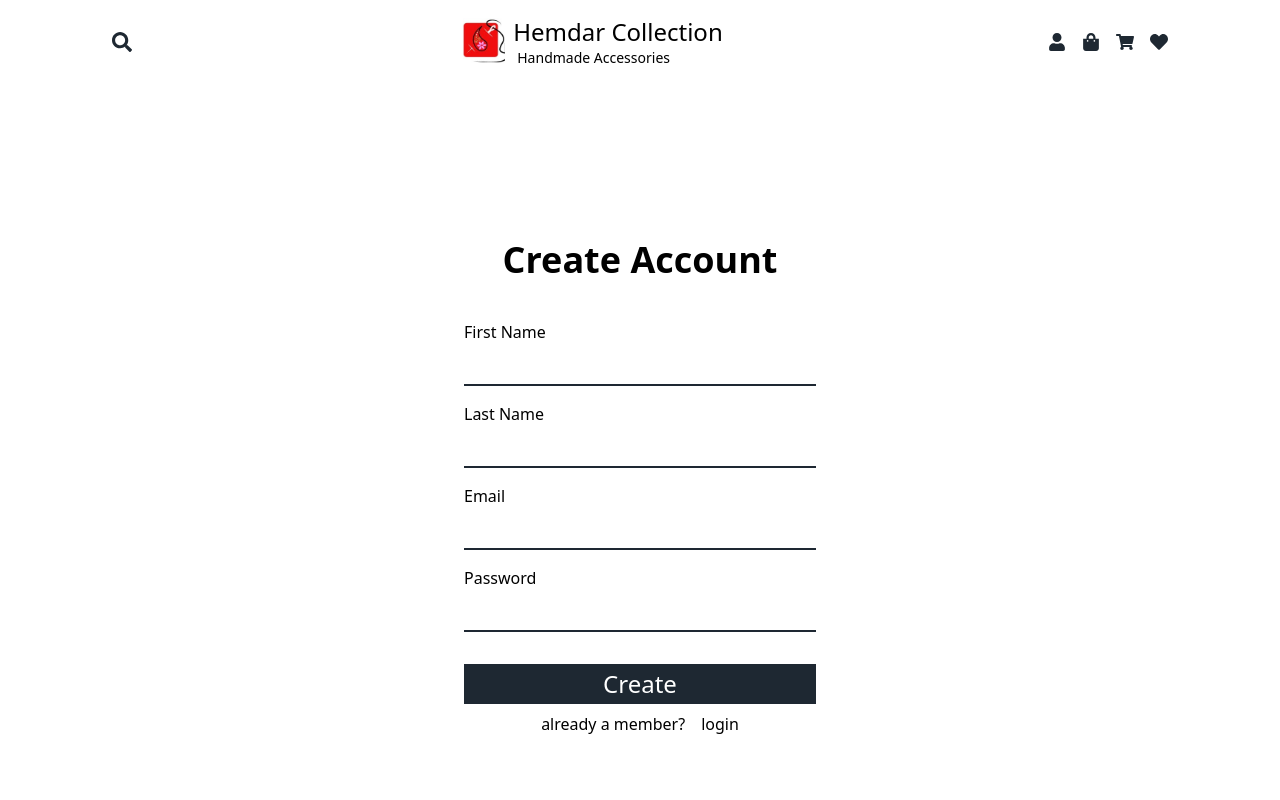
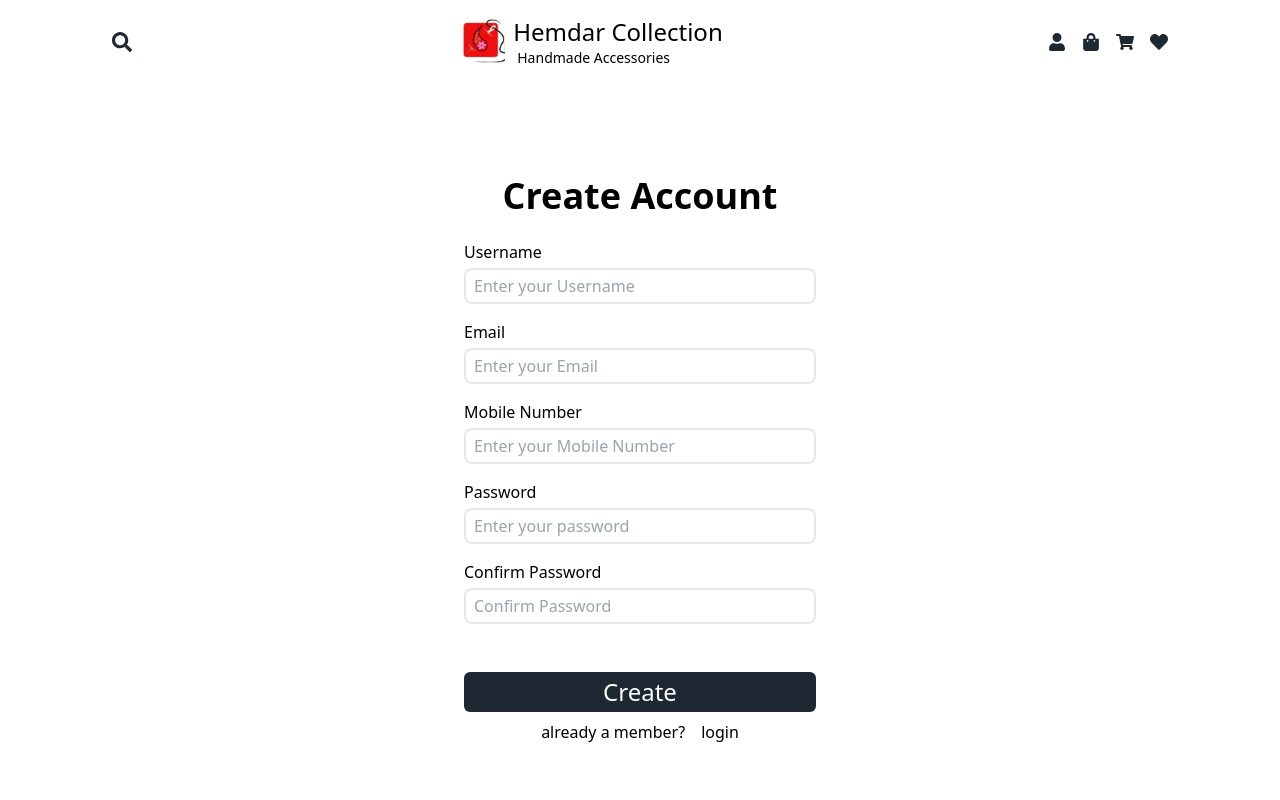
Before and after one commit to DimpalPariyar/Hemdar-frontend, a React (Vite) app: page /register in a window 1280 px wide. Shown: the top 800 px of the page. Built offline with nearby package versions, Linux system fonts and the light colour scheme.

Commit message:
newfeature-login and signup

```diff
--- a/package.json
+++ b/package.json
@@ -11,12 +11,15 @@
   },
   "dependencies": {
     "@reduxjs/toolkit": "^2.0.1",
+    "axios": "^1.6.7",
+    "formik": "^2.4.5",
     "react": "^18.2.0",
     "react-dom": "^18.2.0",
     "react-icons": "^4.12.0",
     "react-redux": "^9.1.0",
     "react-router-dom": "^6.21.1",
-    "swiper": "^11.0.5"
+    "swiper": "^11.0.5",
+    "yup": "^1.3.3"
   },
   "devDependencies": {
     "@craco/craco": "^7.1.0",
--- a/src/UI/navbar/Navbar.jsx
+++ b/src/UI/navbar/Navbar.jsx
@@ -20,8 +20,8 @@ function Navbar() {
   }
 
   return (
-    <header className="bg-white max-w-screen-2xl xl:px-28 px-4 fixed top-0 right-0 left-0">
-      <nav className="flex justify-between items-center container md:py-4 pt-6 pb-3">
+    <header className="bg-white max-w-screen-2xl xl:px-28 px-4 fixed top-0 right-0 left-0 z-10000">
+      <nav className="flex justify-between items-center container md:py-4 pt-6 pb-3 ">
         <FaSearch className="text-black w-5 h-5 cursor-pointer hidden md:block" />
 
         <a href="/">
@@ -37,7 +37,7 @@ function Navbar() {
           </div>
         </a>
 
-        <div className="text-lg text-black sm:flex items-center gap-4 hidden">
+        <div className="text-lg text-black sm:flex items-center gap-4 hidden z-10000">
           <a href="/login" className="flex items-center gap-2">
             <FaUser />
             {/* Account */}
--- /dev/null
+++ b/src/apiSlice/authApiSlice.js
@@ -0,0 +1,24 @@
+import { createApi, fetchBaseQuery } from "@reduxjs/toolkit/query/react";
+
+export const authApi = createApi({
+  reducerPath: "authApi",
+  baseQuery: fetchBaseQuery({ baseUrl: "http://localhost:3004" }),
+  endpoints: (builder) => ({
+    signup: builder.mutation({
+      query: (userData) => ({
+        url: "/auth/signup",
+        method: "POST",
+        body: userData,
+      }),
+    }),
+    login: builder.mutation({
+      query: (userData) => ({
+        url: "/auth/login",
+        method: "POST",
+        body: userData,
+      }),
+    }),
+  }),
+});
+
+export const { useSignupMutation, useLoginMutation } = authApi;
--- a/src/components/Cards.jsx
+++ b/src/components/Cards.jsx
@@ -7,7 +7,7 @@ function Cards({ item }) {
       <Link to={`/products/${item.id}/${item.title}`}>
         <img
           src={item.image}
-          className=" mx-auto aspect-[12/13] size-full hover:scale-105 transition-all duration-300"
+          className=" mx-auto aspect-[12/13] size-full hover:scale-105 transition-all duration-300 "
         />
       </Link>
       <div className="mt-4 px-4">
--- a/src/pages/account/CreateAccount.jsx
+++ b/src/pages/account/CreateAccount.jsx
@@ -1,39 +1,166 @@
+import { useFormik } from "formik";
+import { basicScheme } from "./basicSchemas";
+import { useSignupMutation } from "../../apiSlice/authApiSlice";
+import { useNavigate } from "react-router-dom";
+import { useEffect } from "react";
+
 function CreateAccount() {
+  const [signup, { data: createUserData, error, isLoading }] =
+    useSignupMutation();
+  console.log(isLoading);
+
+  const navigate = useNavigate();
+
+  const createSignup = (data) => {
+    signup(data);
+  };
+
+  useEffect(() => {
+    if (error) {
+      const createUserError = error.data.error;
+      alert(createUserError);
+    }
+  }, [error]);
+
+  useEffect(() => {
+    if (createUserData) {
+      navigate("/login");
+    }
+  }, [createUserData]);
+
+  const {
+    values,
+    handleChange,
+    isSubmitting,
+    errors,
+    touched,
+    handleBlur,
+    handleSubmit,
+  } = useFormik({
+    initialValues: {
+      username: "",
+      email: "",
+      mobile: "",
+      password: "",
+      confirmPassword: "",
+    },
+    validationSchema: basicScheme,
+    onSubmit: createSignup,
+  });
+
   return (
-    <div className=" px-10 py-36 flex items-center justify-center">
+    <div className=" px-10 py-20 flex items-center justify-center">
       <div className="p-4 w-96 flex flex-col items-center justify-center">
         <div>
           <h1 className=" text-4xl font-bold mb-6 text-center">
             Create Account
           </h1>
         </div>
-        <div className="w-full">
-          <p className=" my-4">First Name</p>
+        <div className=" w-full"></div>
+        <form onSubmit={handleSubmit} autoComplete="off">
+          <label htmlFor="username" className=" my-4">
+            Username
+          </label>
           <input
-            type="text"
-            className="w-full border-black border-b-2 px-2 focus:outline-0"
+            className={` w-full rounded-lg mt-1 py-1 border-2 px-2 ${
+              errors.username && touched.username ? "border-red-500" : "mb-4"
+            } `}
+            value={values.username}
+            onChange={handleChange}
+            id="username"
+            type="string"
+            placeholder="Enter your Username"
+            onBlur={handleBlur}
           />
-          <p className=" my-4">Last Name</p>
+          {errors.username && touched.username && (
+            <p className="text-red-600 text-sm mb-4">{errors.username}</p>
+          )}
+
+          <label htmlFor="email" className=" my-4">
+            Email
+          </label>
           <input
-            type="text"
-            className="w-full border-black border-b-2 px-2 focus:outline-0"
+            className={` w-full rounded-lg mt-1 py-1 border-2 px-2 ${
+              errors.email && touched.email ? "border-red-500" : "mb-4"
+            } `}
+            value={values.email}
+            onChange={handleChange}
+            id="email"
+            type="email"
+            placeholder="Enter your Email"
+            onBlur={handleBlur}
           />
-          <p className=" my-4">Email</p>
+          {errors.email && touched.email && (
+            <p className="text-red-600 text-sm mb-4">{errors.email}</p>
+          )}
+
+          <label htmlFor="mobile" className=" my-4">
+            Mobile Number
+          </label>
           <input
-            type="text"
-            className="w-full border-black border-b-2 px-2 focus:outline-0"
+            className={` w-full rounded-lg mt-1 py-1 border-2 px-2 ${
+              errors.mobile && touched.mobile ? "border-red-500" : "mb-4"
+            } `}
+            value={values.mobile}
+            onChange={handleChange}
+            id="mobile"
+            type="number"
+            placeholder="Enter your Mobile Number"
+            onBlur={handleBlur}
           />
+          {errors.mobile && touched.mobile && (
+            <p className="text-red-600 text-sm mb-4">{errors.mobile}</p>
+          )}
 
-          <p className="my-4">Password</p>
+          <label htmlFor="password" className=" my-4">
+            Password{" "}
+          </label>
           <input
-            type="text"
-            className="w-full border-black border-b-2  px-2 focus:outline-0"
+            className={` w-full rounded-lg mt-1 py-1 border-2 px-2 ${
+              errors.password && touched.password ? "border-red-500" : "mb-4"
+            } `}
+            value={values.password}
+            onChange={handleChange}
+            id="password"
+            type="password"
+            placeholder="Enter your password"
+            onBlur={handleBlur}
           />
-        </div>
+          {errors.password && touched.password && (
+            <p className="text-red-600 text-sm mb-4">{errors.password}</p>
+          )}
 
-        <div className="h-10 mt-8 w-full bg-black cursor-pointer text-white my-2 text-2xl">
-          <button className="text-center w-full py-1 ">Create</button>
-        </div>
+          <label htmlFor="confirmPassword" className=" my-4">
+            Confirm Password
+          </label>
+          <input
+            className={` w-full rounded-lg mt-1 py-1 border-2 px-2 ${
+              errors.confirmPassword && touched.confirmPassword
+                ? "border-red-500"
+                : "mb-4"
+            } `}
+            value={values.confirmPassword}
+            onChange={handleChange}
+            id="confirmPassword"
+            type="string"
+            placeholder="Confirm Password"
+            onBlur={handleBlur}
+          />
+          {errors.confirmPassword && touched.confirmPassword && (
+            <p className="text-red-600 text-sm mb-4">
+              {errors.confirmPassword}
+            </p>
+          )}
+
+          <button
+            disabled={isSubmitting}
+            type="submit"
+            onClick={handleSubmit}
+            className="rounded-md text-center py-1 h-10 mt-8 w-full bg-black cursor-pointer text-white my-2 text-2xl"
+          >
+            Create
+          </button>
+        </form>
 
         <div className="w-full text-left cursor-pointer flex gap-4 justify-center">
           <p>already a member?</p>
--- a/src/pages/account/Login.jsx
+++ b/src/pages/account/Login.jsx
@@ -1,23 +1,89 @@
+import { useEffect } from "react";
+import { useFormik } from "formik";
+import { useDispatch } from "react-redux";
+import { useLoginMutation } from "../../apiSlice/authApiSlice";
+import { loginSuccess } from "../../reduxStoreSlice/authSlice";
+import { Link, useNavigate } from "react-router-dom";
+
+/*
+pariyardimple01@gmail.com
+Dimple@123
+*/
+
 function Login() {
+  const [login, { data: loginUserData, isSuccess, error, isLoading }] =
+    useLoginMutation();
+  console.log(isLoading, loginUserData);
+
+  const navigate = useNavigate();
+
+  const createLogin = (data) => {
+    login(data);
+  };
+
+  useEffect(() => {
+    if (error) {
+      const loginError = error.data.error;
+      alert(loginError);
+    }
+  }, [error]);
+
+  const dispatch = useDispatch();
+
+  useEffect(() => {
+    if (loginUserData) {
+      dispatch(loginSuccess(loginUserData));
+    }
+  }, [loginUserData]);
+
+  useEffect(() => {
+    if (isSuccess) {
+      navigate("/account");
+    }
+  }, [isSuccess]);
+
+  const { values, handleChange, handleBlur, isSubmitting, handleSubmit } =
+    useFormik({
+      initialValues: {
+        email: "",
+        password: "",
+      },
+
+      onSubmit: createLogin,
+    });
+
   return (
-    <div className="px-10 py-36 flex items-center justify-center">
+    <div className="px-10 py-20 flex items-center justify-center">
       <div className="p-4 w-80 flex flex-col items-center justify-center">
         <div>
           <h1 className=" text-5xl font-bold mb-6 text-center">Login</h1>
         </div>
-        <div className="w-full">
-          <p className=" my-4">Email</p>
+        <form onSubmit={handleSubmit} autoComplete="off">
+          <label htmlFor="email" className=" my-4">
+            Email
+          </label>
           <input
-            type="text"
-            className="w-full border-black border-b-2 px-2 focus:outline-0"
+            className={` w-full rounded-lg mt-1 py-1 border-2 px-2 mb-4`}
+            value={values.email}
+            onChange={handleChange}
+            id="email"
+            type="string"
+            placeholder="Enter your Email"
+            onBlur={handleBlur}
           />
 
-          <p className="my-4">Password</p>
+          <label htmlFor="password" className=" my-4">
+            Password
+          </label>
           <input
-            type="text"
-            className="w-full border-black border-b-2  px-2 focus:outline-0"
+            className={` w-full rounded-lg mt-1 py-1 border-2 px-2 mb-4`}
+            value={values.password}
+            onChange={handleChange}
+            id="password"
+            type="string"
+            placeholder="Enter your Password"
+            onBlur={handleBlur}
           />
-        </div>
 
           <div className="mt-1 mb-4 w-full text-sm text-right cursor-pointer flex justify-between items-center gap-9">
             <div className="flex gap-1">
@@ -29,13 +95,20 @@ function Login() {
             </div>
           </div>
 
-        <div className="h-10 w-full bg-black cursor-pointer text-white my-2 text-2xl">
-          <button className="text-center w-full py-1 ">Log In</button>
-        </div>
+          <button
+            disabled={isSubmitting}
+            type="submit"
+            onClick={handleSubmit}
+            className="rounded-md text-center w-full py-1 text-white my-2 text-2xl cursor-pointer bg-black h-10 "
+          >
+            Log In
+          </button>
+        </form>
 
         <div className="w-full my-5 text-left cursor-pointer hover:underline hover:text-blue-900">
           <h1>
-            <a href="/register">Create Account</a>
+            <Link to="/register">Create Account</Link>
+            {/* <a href="/register">Create Account</a> */}
           </h1>
         </div>
       </div>
--- /dev/null
+++ b/src/pages/account/basicSchemas.jsx
@@ -0,0 +1,21 @@
+import * as yup from "yup";
+
+const passwordRules = /^(?=.*\d)(?=.*[a-z])(?=.*[A-Z]).{5,}$/;
+
+export const basicScheme = yup.object().shape({
+  username: yup.string().required("Required"),
+  email: yup.string().email("Please enter a valid email").required("Required"),
+  mobile: yup
+    .string()
+    .matches(/^\d{10}$/, "Mobile number must be 10 digits")
+    .required("Required"),
+  password: yup
+    .string()
+    .min(5)
+    .matches(passwordRules, { message: "Please create a strong password" })
+    .required("Required"),
+  confirmPassword: yup
+    .string()
+    .oneOf([yup.ref("password"), null], "Password must match")
+    .required("Required"),
+});
--- a/src/pages/home/Category.jsx
+++ b/src/pages/home/Category.jsx
@@ -95,7 +95,7 @@ function Category() {
                 <img
                   src={item.image}
                   key={item.id}
-                  className="w-full h-full hover:scale-105 hover:opacity-[35%] transition-all duration-200"
+                  className="w-full h-full hover:scale-105 hover:opacity-[35%] transition-all duration-200 z-2"
                 />
                 {/* <div className=" absolute font-semibold uppercase text-center bg-black text-white rounded-sm">
                   <p>{item.category}</p>
--- /dev/null
+++ b/src/reduxStoreSlice/authSlice.js
@@ -0,0 +1,33 @@
+import { createSlice } from "@reduxjs/toolkit";
+
+const initialState = {
+  isLoggedIn: false,
+  accessToken: null,
+  refreshToken: null,
+};
+
+const authSlice = createSlice({
+  name: "auth",
+  initialState,
+  reducers: {
+    loginSuccess: (state, action) => {
+      state.isLoggedIn = true;
+      state.accessToken = action.payload.accessToken;
+      state.refreshToken = action.payload.refreshToken;
+      console.log(action, "authSlice");
+    },
+
+    logout: (state) => {
+      state.isLoggedIn = false;
+      state.accessToken = null;
+      state.refreshToken = null;
+    },
+  },
+});
+
+export const { loginSuccess, logout } = authSlice.actions;
+export default authSlice.reducer;
+
+export const getAccessToken = (state) => state.authentication.accessToken;
+export const getRefreshToken = (state) =>
+  state.authentication.refreshTokenToken;
```
Also changed, not shown: src/middleware/axiosMiddleware.js (added, +15 -0 lines), src/store.js (+10 -0 lines), 1 other file (tests, documents, lock files or other folders). Lines whose indentation alone changed are shown as unchanged.
